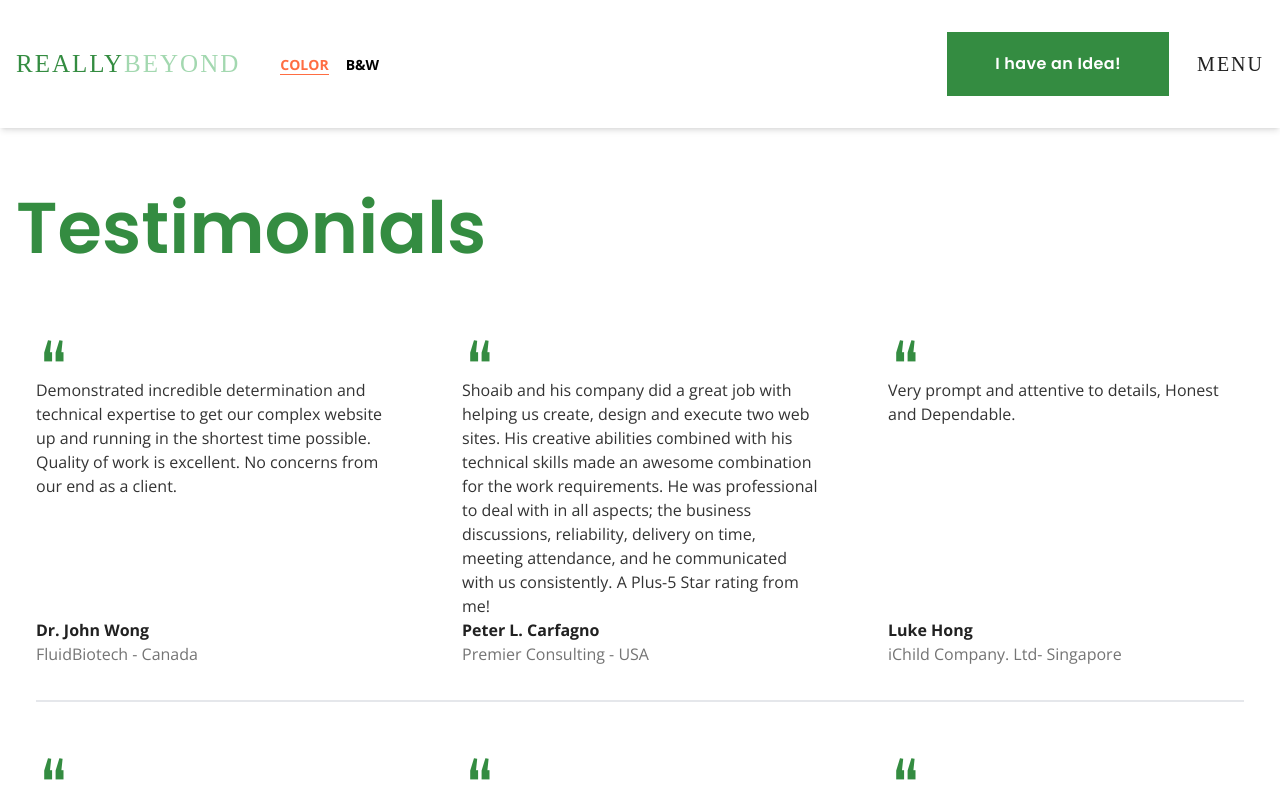
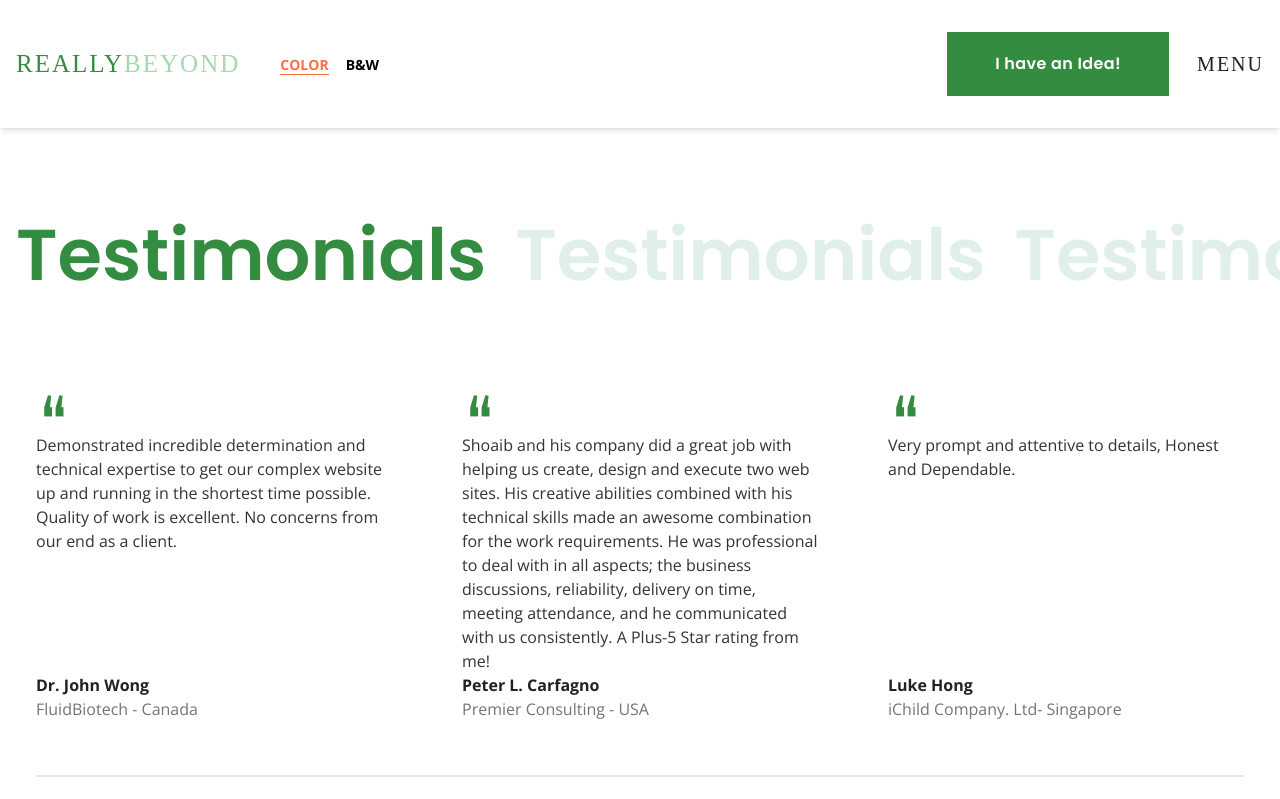
Before and after one commit to Kingkon963/reallyBeyond, a Next.js app: page /testimonials in a window 1280 px wide. Shown: the top 799 px of the page. Built offline with nearby package versions, Linux system fonts and the light colour scheme; a web font is replaced by a local one.

Commit message:
Testimonials desktop done

```diff
--- a/pages/testimonials.tsx
+++ b/pages/testimonials.tsx
@@ -3,10 +3,11 @@ import type { NextPage } from "next";
 import Head from "next/head";
 import Layout from "@components/Layout";
 import TestimonialGrid from "@components/TestimonialGrid";
+import InfinityHeader from "@components/InfinityHeader";
 
 const Testimonials: NextPage = () => {
   return (
-    <>
+    <div className="overflow-x-clip">
       <Head>
         <title>Really Beyond | Testimonials</title>
         <meta name="description" content="Testimonials" />
@@ -14,13 +15,11 @@ const Testimonials: NextPage = () => {
       </Head>
       <Layout>
         <div className="container pb-24">
-          <h1 className="text-green text-7xl font-poppinsSemibold pt-16 pb-5">
-            Testimonials
-          </h1>
+          <InfinityHeader>Testimonials</InfinityHeader>
           <TestimonialGrid variant="simple" />
         </div>
       </Layout>
-    </>
+    </div>
   );
 };
 
--- /dev/null
+++ b/src/components/InfinityHeader.tsx
@@ -0,0 +1,23 @@
+import React from "react";
+
+interface InfinityHeader {
+  children: String | JSX.Element;
+}
+
+function InfinityHeader({ children }: InfinityHeader) {
+  return (
+    <h1 className="text-[#B4D7CE66] relative  text-7xl font-poppinsSemibold mt-[43px] py-12 flex">
+      <span className="absolute -left-[160%]">{children}</span>
+      <span className="absolute -left-[120%]">{children}</span>
+      <span className="absolute -left-[80%]">{children}</span>
+      <span className="absolute -left-[40%] ">{children}</span>
+      <span className="text-green">{children}</span>
+      <span className="absolute left-[40%]">{children}</span>
+      <span className="absolute left-[80%]">{children}</span>
+      <span className="absolute left-[120%]">{children}</span>
+      <span className="absolute left-[160%]">{children}</span>
+    </h1>
+  );
+}
+
+export default InfinityHeader;
--- a/src/components/Testimonial.tsx
+++ b/src/components/Testimonial.tsx
@@ -2,6 +2,7 @@ import React from "react";
 
 interface Testimonial {
   variant?: "simple" | "decorated";
+  borderColor?: "orange" | "greenish";
   children: String | JSX.Element;
   designElement?: "circles" | "blocks";
   author: {
@@ -12,6 +13,7 @@ interface Testimonial {
 
 function Testimonial({
   variant,
+  borderColor,
   author,
   designElement,
   children,
@@ -19,7 +21,9 @@ function Testimonial({
   const isSimple = variant === "simple";
   return (
     <div
-      className={`testimonials-grid__item orange ${isSimple ? "border-0" : ""}`}
+      className={`testimonials-grid__item ${borderColor ? borderColor : ""} ${
+        isSimple ? "border-0" : ""
+      }`}
     >
       <span className={`gothic ${isSimple ? "text-green" : ""}`}> “ </span>
       <p className="testimonials-grid__item__text">{children}</p>
--- a/src/components/TestimonialGrid.tsx
+++ b/src/components/TestimonialGrid.tsx
@@ -12,6 +12,7 @@ function TestimonialGrid({ variant }: TestimonialGrid) {
         variant={variant}
         author={{ name: "Dr. John Wong", info: "FluidBiotech - Canada" }}
         designElement="circles"
+        borderColor="orange"
       >
         Demonstrated incredible determination and technical expertise to get our
         complex website up and running in the shortest time possible. Quality of
@@ -32,11 +33,12 @@ function TestimonialGrid({ variant }: TestimonialGrid) {
         variant={variant}
         author={{ name: "Luke Hong", info: "iChild Company. Ltd- Singapore" }}
         designElement="blocks"
+        borderColor="greenish"
       >
         Very prompt and attentive to details, Honest and Dependable.
       </Testimonial>
 
-      <hr className="col-span-full border mt-5 bg-gray-600 mx-5" />
+      <hr className="col-span-full border mt-10 bg-gray-600 mx-5" />
 
       <Testimonial
         variant={variant}
@@ -49,6 +51,7 @@ function TestimonialGrid({ variant }: TestimonialGrid) {
         variant={variant}
         author={{ name: "Josh M.", info: "Lichen - Canada" }}
         designElement="blocks"
+        borderColor="greenish"
       >
         <>
           Great work. Built our entire site on React. Created custom graphics
@@ -64,6 +67,7 @@ function TestimonialGrid({ variant }: TestimonialGrid) {
           info: "Mission-Beach House Apartment - Australia",
         }}
         designElement="circles"
+        borderColor="orange"
       >
         <>
           Did a terrific job developing a website for our holiday let apartment.
```
